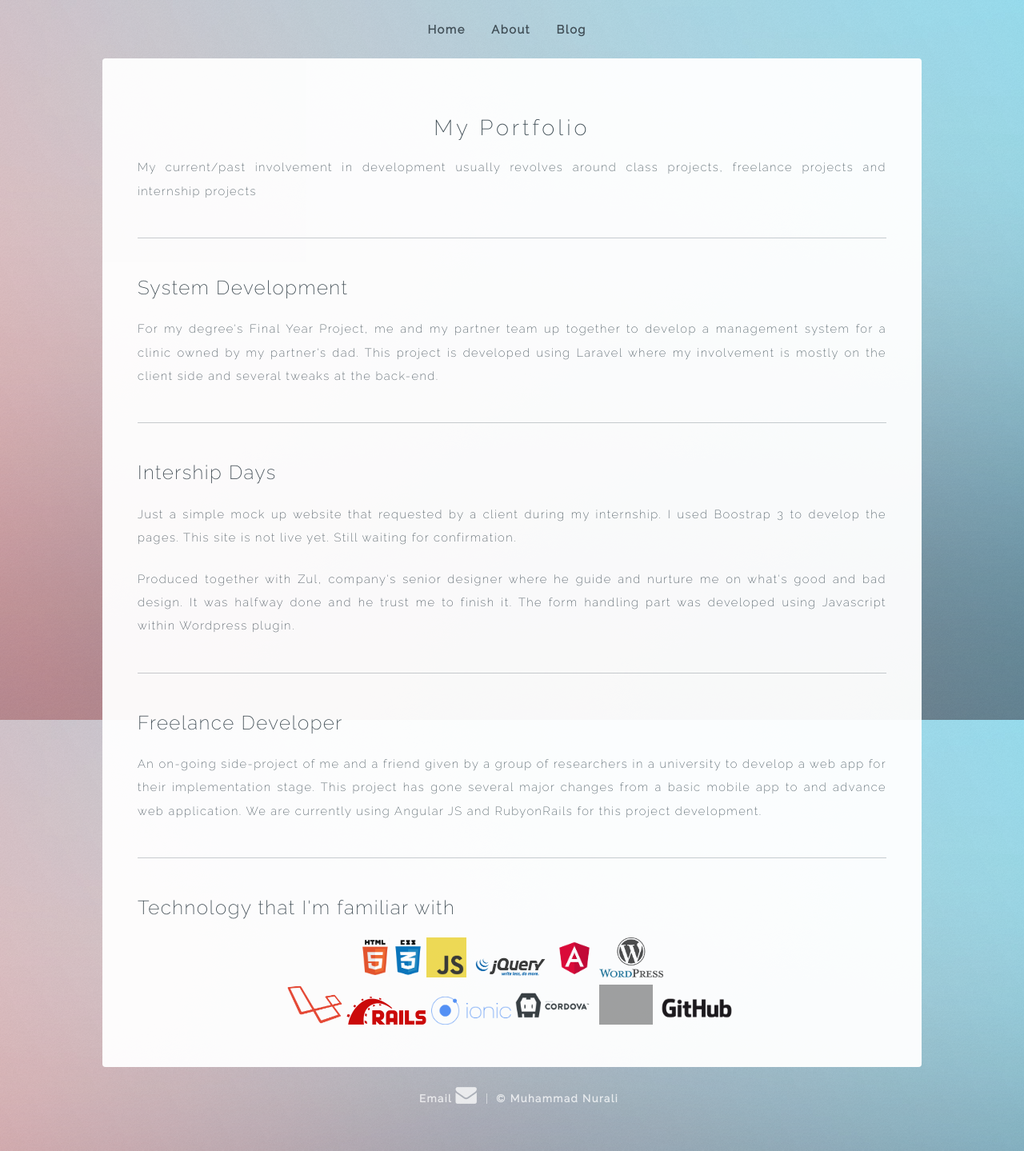
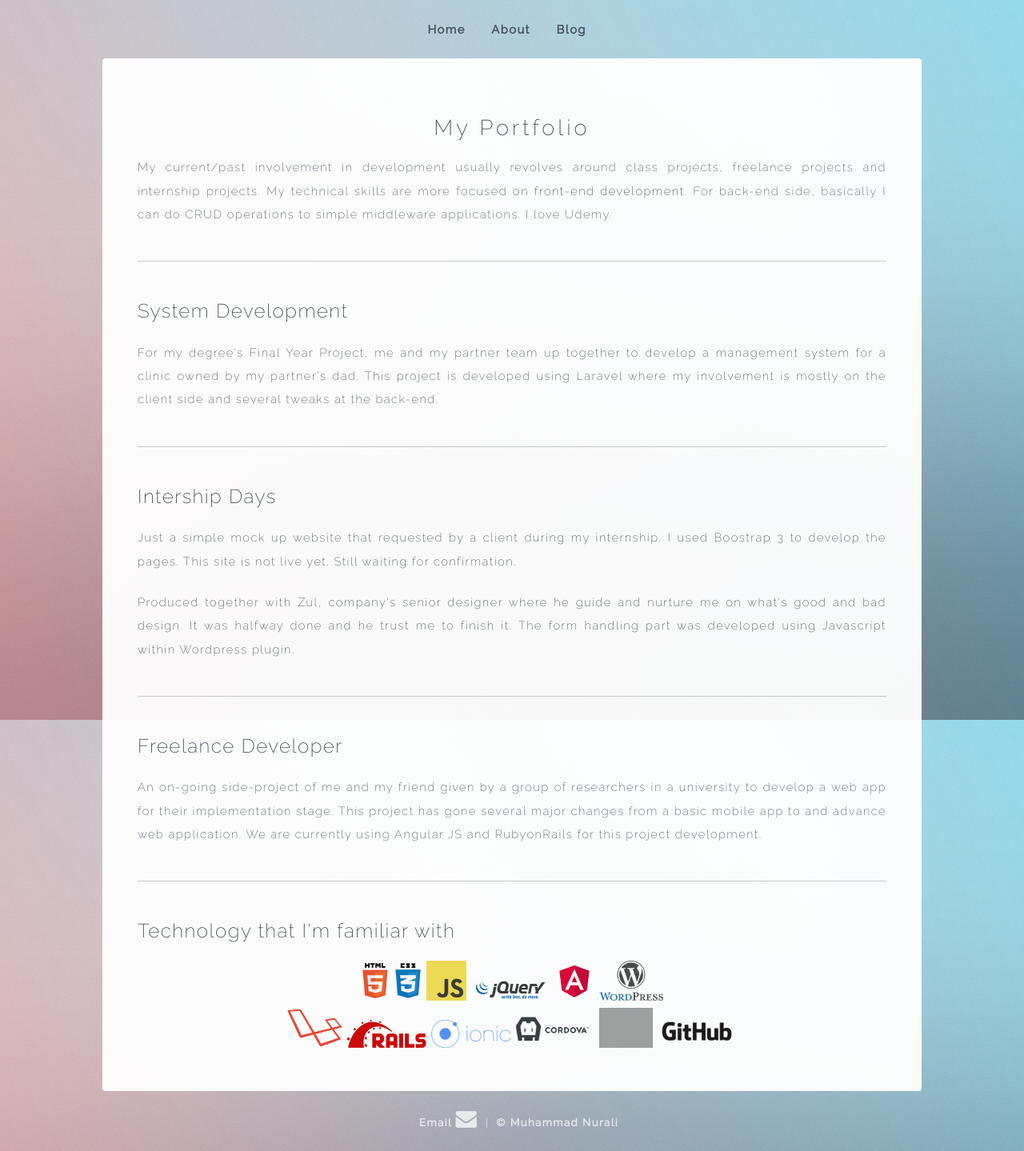
Before and after one commit to nurali93/nurali93.github.io-v1, a Jekyll site: the page built from portfolio/index.html, in a window 1280 px wide. Shown: the whole page at 80% size. Built offline with Jekyll 4.4.1, drawn with Linux system fonts in a browser that asks for light colours; grey boxes are pictures that could not be loaded.

```diff
--- a/portfolio/index.html
+++ b/portfolio/index.html
@@ -4,7 +4,7 @@
 ---
     <h1>My Portfolio</h1>
     <div style="text-align: justify !important;">
-            <p>My current/past involvement in development usually revolves around class projects, freelance projects and internship projects</p>
+            <p>My current/past involvement in development usually revolves around class projects, freelance projects and internship projects. My technical skills are more focused on <strong>front-end development</strong>. For back-end side, basically I can do CRUD operations to simple middleware applications. I love Udemy.</p>
 			<hr>
             <h2>System Development</h2>
             <p>For my degree's Final Year Project, me and my partner team up together to develop a management system for a clinic owned by my partner's dad. This project is developed using Laravel where my involvement is mostly on the client side and several tweaks at the back-end.</p>
@@ -14,7 +14,7 @@
             <p>Produced together with Zul, company's senior designer where he guide and nurture me on what's good and bad design. It was halfway done and he trust me to finish it. The form handling part was developed using Javascript within Wordpress plugin.</p>
             <hr>
             <h2>Freelance Developer</h2>
-            <p>An on-going side-project of me and a friend given by a group of researchers in a university to develop a web app for their implementation stage. This project has gone several major changes from a basic mobile app to and advance web application. We are currently using Angular JS and RubyonRails for this project development.</p>
+            <p>An on-going side-project of me and my friend given by a group of researchers in a university to develop a web app for their implementation stage. This project has gone several major changes from a basic mobile app to and advance web application. We are currently using Angular JS and RubyonRails for this project development.</p>
             <hr>
             <h2>Technology that I'm familiar with</h2>
             <div align="center">
```
Also changed, not shown: _layouts/lb-default.html (added, +30 -0 lines), resume/index.html (+12 -5 lines).
